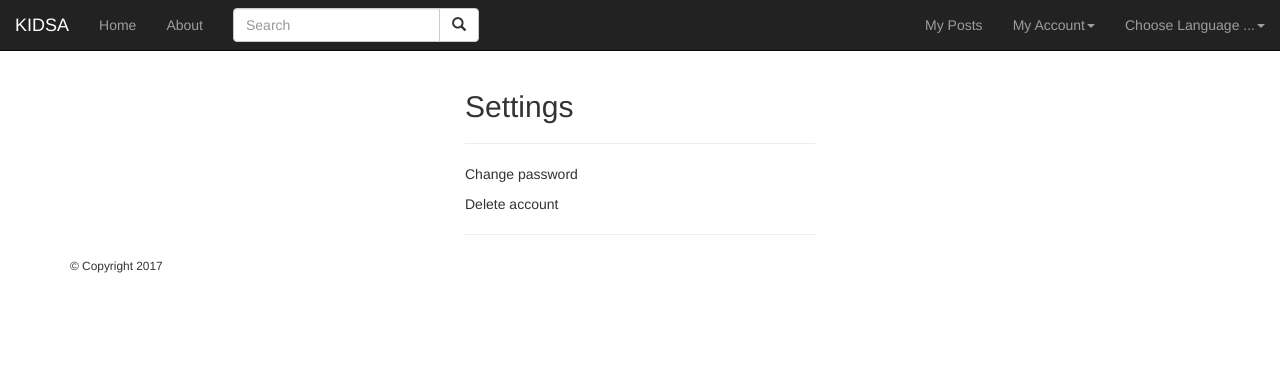
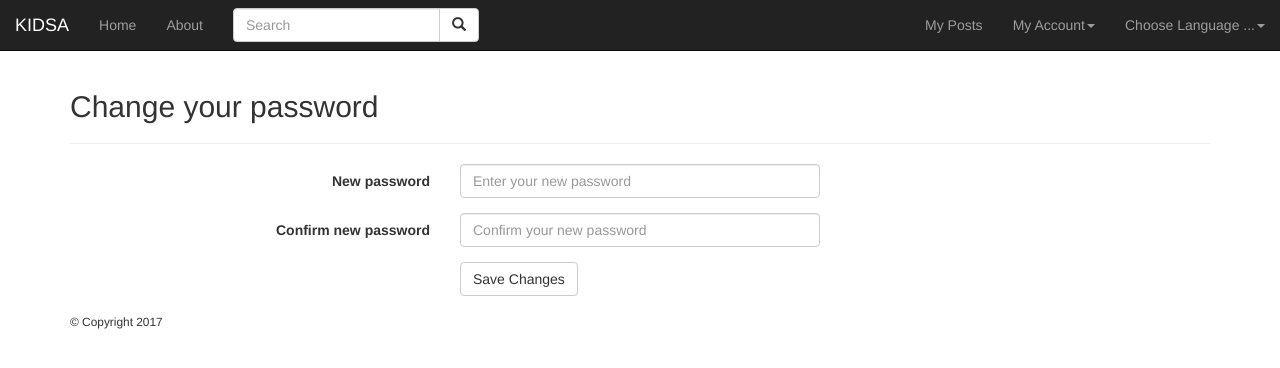
Before and after one commit to koodid/kidsa, a CodeIgniter app: page /database/settings in a window 1280 px wide. Shown: the top 368 px of the page. Run offline with CodeIgniter, Linux system fonts and the light colour scheme; a user stored in the database is signed in; some libraries are stand-ins or nearby versions.

Commit message:
Change password functionality in Settings, see #28

```diff
--- a/application/controllers/Settings.php
+++ b/application/controllers/Settings.php
@@ -2,11 +2,35 @@
 
 class Settings extends CI_Controller
 {
+    public function __construct()
+    {
+        parent::__construct();
+        $this->load->database();
+    }
+
     public function index()
     {
-        $title['title'] = 'Settings';
-        $this->load->view('navbar', $title);
-        $this->load->view('settings');
-        $this->load->view('footer');
+        if ($this->session->userdata('logged_in')) {
+
+            $title['title'] = 'Settings';
+            $this->load->view('navbar', $title);
+            $this->load->view('settings');
+            $this->load->view('footer');
+        } else {
+            //If no session, redirect to login page
+            redirect('login?uri=' . urlencode($_SERVER['REQUEST_URI']));
+        }
     }
+
+        function change_password()
+        {
+            $session_data = $this->session->userdata('logged_in');
+            $data['id'] = $session_data['id'];
+            $this->load->model('Register_model');
+            $this->Register_model->change_password($data['id']);
+
+            redirect("/settings");
+
+        }
+
 }
--- a/application/language/english/message_lang.php
+++ b/application/language/english/message_lang.php
@@ -14,9 +14,16 @@ $lang["msg_userhome"] = "My Posts";
 $lang["msg_settings"] = "Settings";
 $lang["msg_addchildren"] = "My Children";
 $lang["msg_account"] = "My Account";
-
+// Login
 $lang["msg_username"] = "Username";
 $lang["msg_enterusername"] = "Enter username";
 $lang["msg_password"] = "Password";
 $lang["msg_enterpassword"] = "Enter password";
 $lang["msg_FBlogin"] = "Log In with Facebook";
+// Settings
+$lang["msg_changepassword"] = "Change your password";
+$lang["msg_newpassword"] = "New password";
+$lang["msg_enternewpassword"] = "Enter your new password";
+$lang["msg_confirmnewpassword"] = "Confirm new password";
+$lang["msg_enterconfirmnewpassword"] = "Confirm your new password";
+$lang["msg_savechanges"] = "Save Changes";
--- a/application/views/settings.php
+++ b/application/views/settings.php
@@ -3,16 +3,31 @@ defined('BASEPATH') OR exit('No direct script access allowed');
 ?>
 
 <div class="container">
-
-    <div class="col-md-4 col-lg-offset-4">
-        <h2>Settings</h2>
-        <hr>
-
-        <p>Change password</p>
-
-        <p>Delete account</p>
-
-        <hr>
-
-    </div>
+    <h2><?php echo lang("msg_changepassword"); ?></h2>
+    <hr>
+    <form class="form-horizontal" action="<?php echo base_url(); ?>settings/change_password" method="post">
+        <fieldset>
+            <div id="passwordHolder" class="form-group">
+                <label class="col-md-4 control-label" for="password"><?php echo lang("msg_newpassword"); ?></label>
+                <div class="col-md-4">
+                    <input id="password" name="password" type="password" placeholder="<?php echo lang("msg_enternewpassword"); ?>"
+                           class="form-control input-md" required="">
+                </div>
+            </div>
+            <div id="confirmpasswordHolder" class="form-group">
+                <label class="col-md-4 control-label" for="confirmpassword"><?php echo lang("msg_confirmnewpassword"); ?></label>
+                <div class="col-md-4">
+                    <input id="confirmpassword" name="confirmpassword" type="password"
+                           placeholder="<?php echo lang("msg_enterconfirmnewpassword"); ?>" class="form-control input-md" required="">
+                </div>
+            </div>
+            <div class="form-group">
+                <label class="col-md-4 control-label" for="registerbutton"></label>
+                <div class="col-md-4">
+                <button type="submit"
+                        class="btn btn-md btn-default"><?php echo lang("msg_savechanges"); ?></button>
+                </div>
+            </div>
+        </fieldset>
+    </form>
 </div>
```
Also changed, not shown: application/language/estonian/message_lang.php (+8 -1 lines), application/models/Register_model.php (+8 -0 lines).
